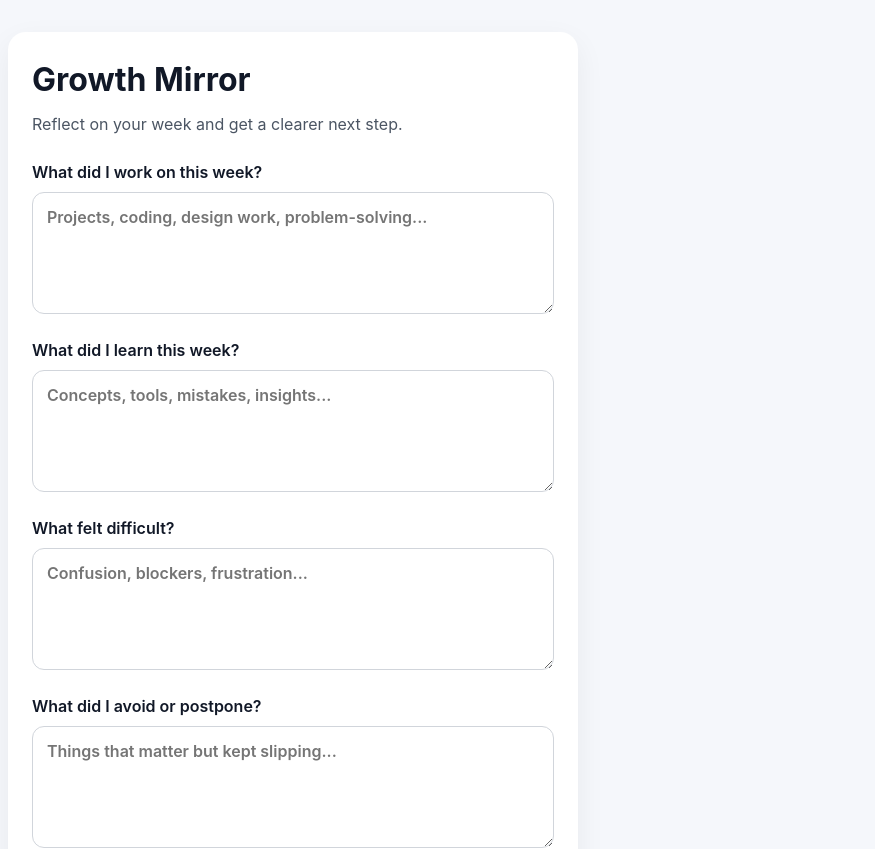
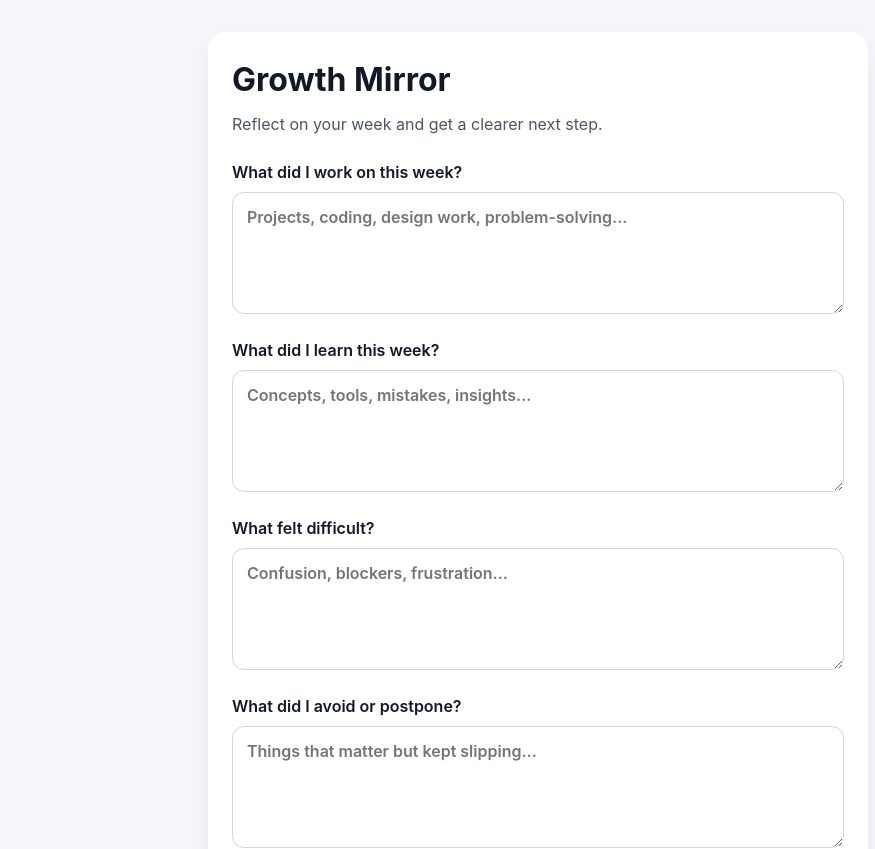
Before and after one commit to anusirkas/growth-mirror, a React (Vite) app: page / in a window 1280 px wide. Shown: the top 849 px of the page, without its empty margins (102-977 px from the left). Built offline with nearby package versions, Linux system fonts and the light colour scheme.

Commit message:
Adjusted layout so the form places in the center and later moves to the side once we have results

```diff
--- a/src/App.tsx
+++ b/src/App.tsx
@@ -21,7 +21,7 @@
   }
 
   return (
-    <main className="app-shell">
+    <main className={`app-shell ${result ? "has-result" : "no-result"}`}>
       <ReflectionForm onSubmit={handleReflection} isLoading={isLoading} />
       <ResultCard result={result} />
     </main>
--- a/src/index.css
+++ b/src/index.css
@@ -12,6 +12,7 @@
 
 body {
   margin: 0;
+  min-height: 100vh;
 }
 
 button,
@@ -27,8 +28,16 @@
   gap: 24px;
 }
 
+.app-shell.no-result {
+  max-width: 700px;
+}
+
+.app-shell.has-result {
+  max-width: 1100px;
+}
+
 @media (min-width: 900px) {
-  .app-shell {
+  .app-shell.has-result {
     grid-template-columns: 1.1fr 0.9fr;
     align-items: start;
   }
```
